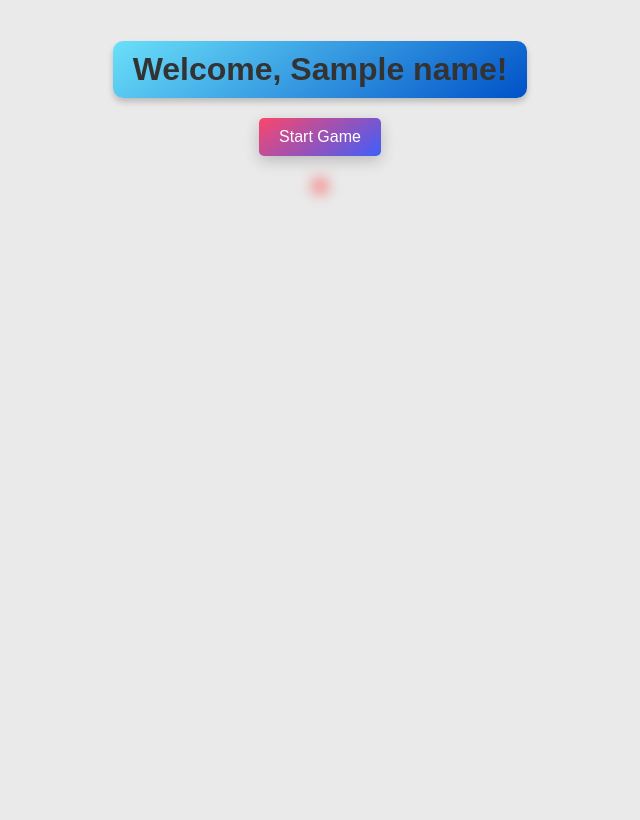
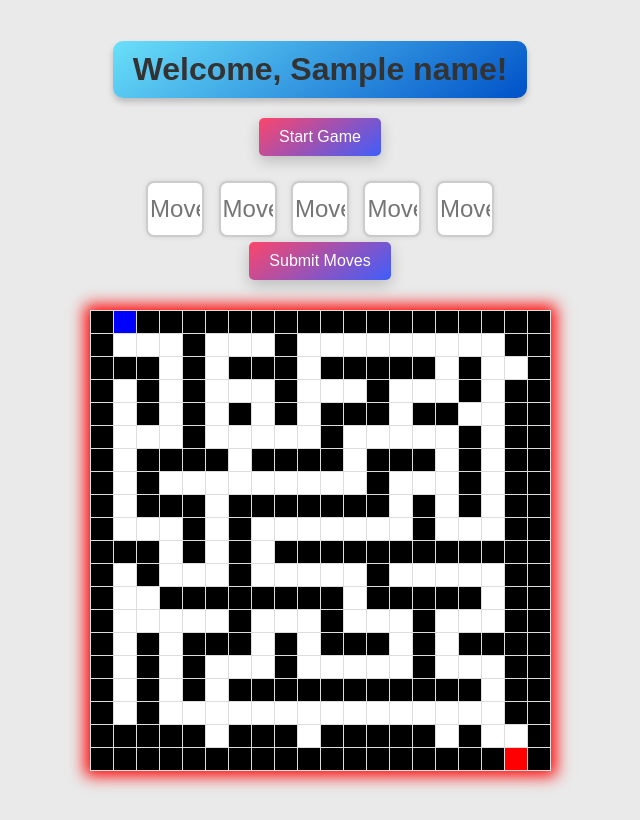
Before and after one commit to MisterX459/Final-Project-PPY, a Flask app: template finalProject/templates/board.html in a window 1280 px wide. Shown: the whole page, without its empty margins (320-960 px from the left). Run offline with Flask 3, Linux system fonts and the light colour scheme; the template is opened without the code that fills it: most values are stand-ins (such as "Sample title", 1, 10 or a date in 2020).

Commit message:
added panels for movement and robot movement itself, as well as some additions and simple rules

```diff
--- a/finalProject/main.py
+++ b/finalProject/main.py
@@ -16,6 +16,7 @@ example_map = [
 ]
 
 game_board = []
+robot_position = [0, 1]
 board_lock = threading.Lock()
 update_thread = None
 
@@ -102,6 +103,30 @@ def bfs(maze, start, end):
                 visited.add((nx, ny))
     return False
 
+def move_robot_step_by_step(moves):
+    global robot_position
+    direction_map = {
+        'u': (-1, 0),
+        'd': (1, 0),
+        'l': (0, -1),
+        'r': (0, 1)
+    }
+
+    for move in moves[:5]:  # Process up to 5 moves at a time
+        if move == 'n':
+            continue
+        if move in direction_map:
+            dx, dy = direction_map[move]
+            new_x = robot_position[0] + dx
+            new_y = robot_position[1] + dy
+
+            if 0 <= new_x < len(game_board) and 0 <= new_y < len(game_board[0]) and game_board[new_x][new_y] == 1:
+                robot_position = [new_x, new_y]
+            else:
+                return False, robot_position
+            time.sleep(0.5)  # Slow down the movement for step-by-step animation
+    return True, robot_position
+
 @app.route('/', methods=['GET', 'POST'])
 def index():
     if request.method == 'POST':
@@ -117,7 +142,7 @@ def index():
 def board():
     size = session.get('size', 20)
     map_type = session.get('map_type', 'random')
-    global game_board
+    global game_board, robot_position
 
     if map_type == 'premade':
         game_board = example_map
@@ -129,7 +154,7 @@ def board():
             game_board = make_maze(size, size)
         game_board[0][1] = 2
         game_board[size - 1][size - 2] = 3
-
+    robot_position = [0, 1]
 
     return render_template('board.html', board=game_board, name=session['player_name'])
 
@@ -142,5 +167,11 @@ def get_board():
     with board_lock:
         return jsonify(game_board)
 
+@app.route('/move', methods=['POST'])
+def move():
+    moves = request.json.get('moves', [])
+    result, position = move_robot_step_by_step(moves)
+    return jsonify({'result': result, 'position': position})
+
 if __name__ == '__main__':
     app.run(debug=True)
--- a/finalProject/templates/board.html
+++ b/finalProject/templates/board.html
@@ -62,16 +62,44 @@
         .end {
             background-color: #FF0000;
         }
+        .robot {
+            background-color: #0000FF;
+        }
+        .move-input {
+            width: 50px;
+            height: 50px;
+            font-size: 24px;
+            text-align: center;
+            margin: 5px;
+            border: 2px solid #ccc;
+            border-radius: 8px;
+            transition: all 0.3s ease;
+            box-shadow: 0 0 5px rgba(0, 0, 0, 0.1);
+        }
+        .move-input:focus {
+            border-color: #3f5efb;
+            box-shadow: 0 0 10px 3px rgba(63, 94, 251, 0.5);
+            outline: none;
+            animation: glow 1s infinite alternate;
+        }
+        @keyframes glow {
+            from {
+                box-shadow: 0 0 10px 3px rgba(63, 94, 251, 0.5);
+            }
+            to {
+                box-shadow: 0 0 20px 6px rgba(63, 94, 251, 0.8);
+            }
+        }
     </style>
     <script>
-        let intervalID = null;
+        let robotPosition = [0, 1];
 
         function startGame() {
             fetch('/start_game', { method: 'POST' })
                 .then(response => response.json())
                 .then(data => {
                     if (data.status === 'started') {
-                        intervalID = setInterval(updateBoard, 1000);
+                        updateBoard();
                     }
                 })
                 .catch(error => console.error('Error:', error));
@@ -85,7 +113,7 @@
                     table.innerHTML = '';
                     data.forEach((row, i) => {
                         const tr = document.createElement('tr');
-                        row.forEach(cell => {
+                        row.forEach((cell, j) => {
                             const td = document.createElement('td');
                             switch(cell) {
                                 case 0:
@@ -103,6 +131,9 @@
                                 default:
                                     td.className = '';
                             }
+                            if (i === robotPosition[0] && j === robotPosition[1]) {
+                                td.className = 'robot';
+                            }
                             tr.appendChild(td);
                         });
                         table.appendChild(tr);
@@ -110,11 +141,101 @@
                 })
                 .catch(error => console.error('Error:', error));
         }
+
+        function validateMoves(moves) {
+            const validMoves = ['u', 'd', 'l', 'r', 'n'];
+            let noneCount = 0;
+
+            for (let i = 0; i < moves.length; i++) {
+                if (!validMoves.includes(moves[i])) {
+                    alert('Invalid move detected. Only u, d, l, r, n are allowed.');
+                    return false;
+                }
+                if (moves[i] === 'n') {
+                    noneCount++;
+                    if (i < 4) {
+                        alert('The "none" (n) move can only be used in the last field.');
+                        return false;
+                    }
+                    if (noneCount > 1) {
+                        alert('The "none" (n) move can only be used once.');
+                        return false;
+                    }
+                }
+            }
+
+            return true;
+        }
+
+        function clearMoveInputs() {
+            document.getElementById('move1').value = '';
+            document.getElementById('move2').value = '';
+            document.getElementById('move3').value = '';
+            document.getElementById('move4').value = '';
+            document.getElementById('move5').value = '';
+        }
+
+        function submitMoves() {
+            const moves = [
+                document.getElementById('move1').value,
+                document.getElementById('move2').value,
+                document.getElementById('move3').value,
+                document.getElementById('move4').value,
+                document.getElementById('move5').value
+            ];
+
+            if (!validateMoves(moves)) {
+                return;
+            }
+
+            let currentIndex = 0;
+
+            function moveNext() {
+                if (currentIndex < moves.length) {
+                    fetch('/move', {
+                        method: 'POST',
+                        headers: {
+                            'Content-Type': 'application/json'
+                        },
+                        body: JSON.stringify({ moves: [moves[currentIndex]] })
+                    })
+                        .then(response => response.json())
+                        .then(data => {
+                            if (data.result) {
+                                robotPosition = data.position;
+                                updateBoard();
+                                currentIndex++;
+                                setTimeout(moveNext, 500); // Move to the next step after 500ms
+                            } else {
+                                alert('Invalid move sequence.');
+                            }
+                            if (currentIndex === moves.length) {
+                                clearMoveInputs();
+                            }
+                        })
+                        .catch(error => console.error('Error:', error));
+                }
+            }
+
+            moveNext();
+        }
+
+        document.addEventListener('DOMContentLoaded', () => {
+            updateBoard();
+        });
     </script>
 </head>
 <body>
     <h1>Welcome, {{ name }}!</h1>
     <button onclick="startGame()">Start Game</button>
+    <div>
+        <input type="text" id="move1" class="move-input" maxlength="1" placeholder="Move 1 (u, d, l, r)">
+        <input type="text" id="move2" class="move-input" maxlength="1" placeholder="Move 2 (u, d, l, r)">
+        <input type="text" id="move3" class="move-input" maxlength="1" placeholder="Move 3 (u, d, l, r)">
+        <input type="text" id="move4" class="move-input" maxlength="1" placeholder="Move 4 (u, d, l, r)">
+        <input type="text" id="move5" class="move-input" maxlength="1" placeholder="Move 5 (u, d, l, r, n)">
+    </div>
+    <button onclick="submitMoves()">Submit Moves</button>
     <table></table>
 </body>
 </html>
```
